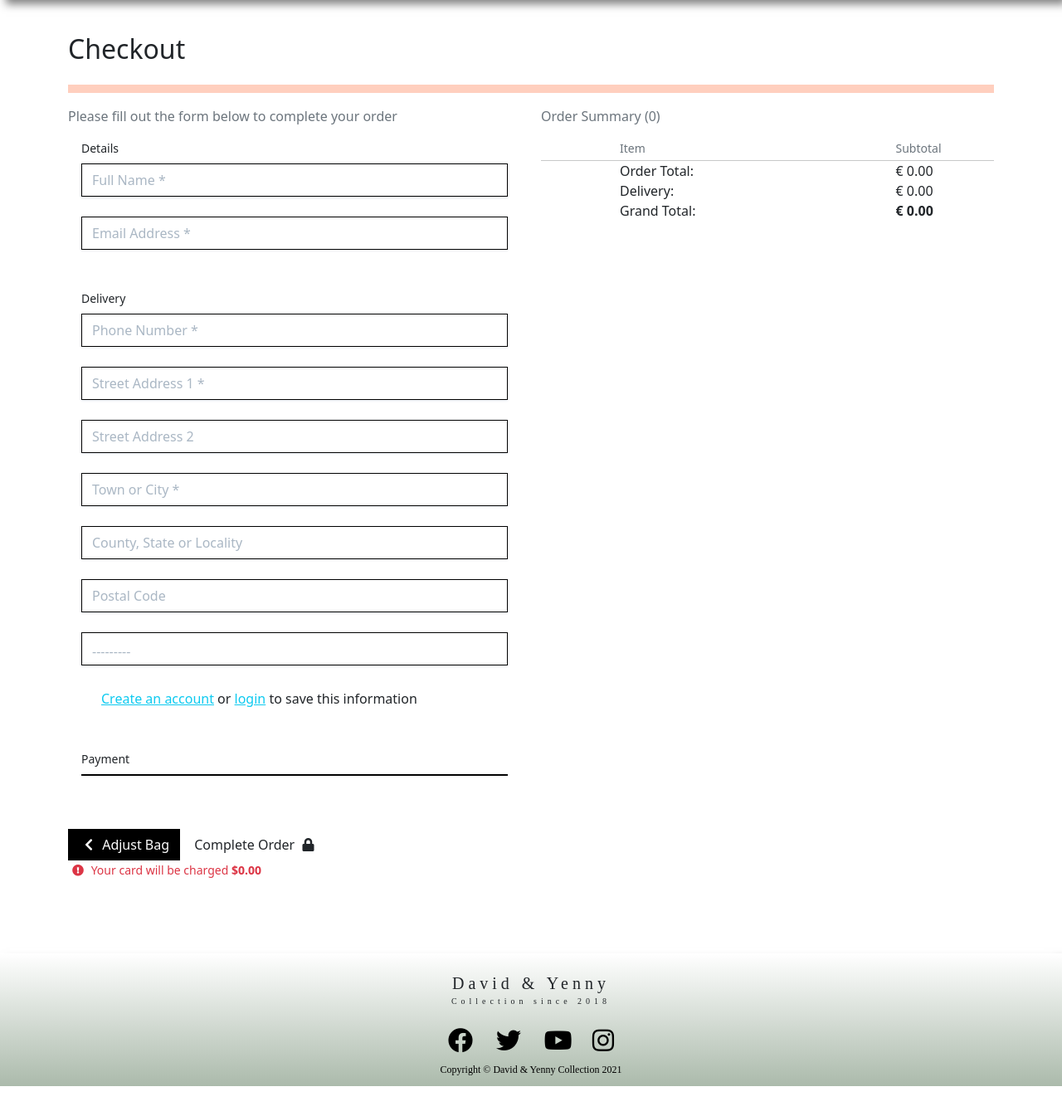
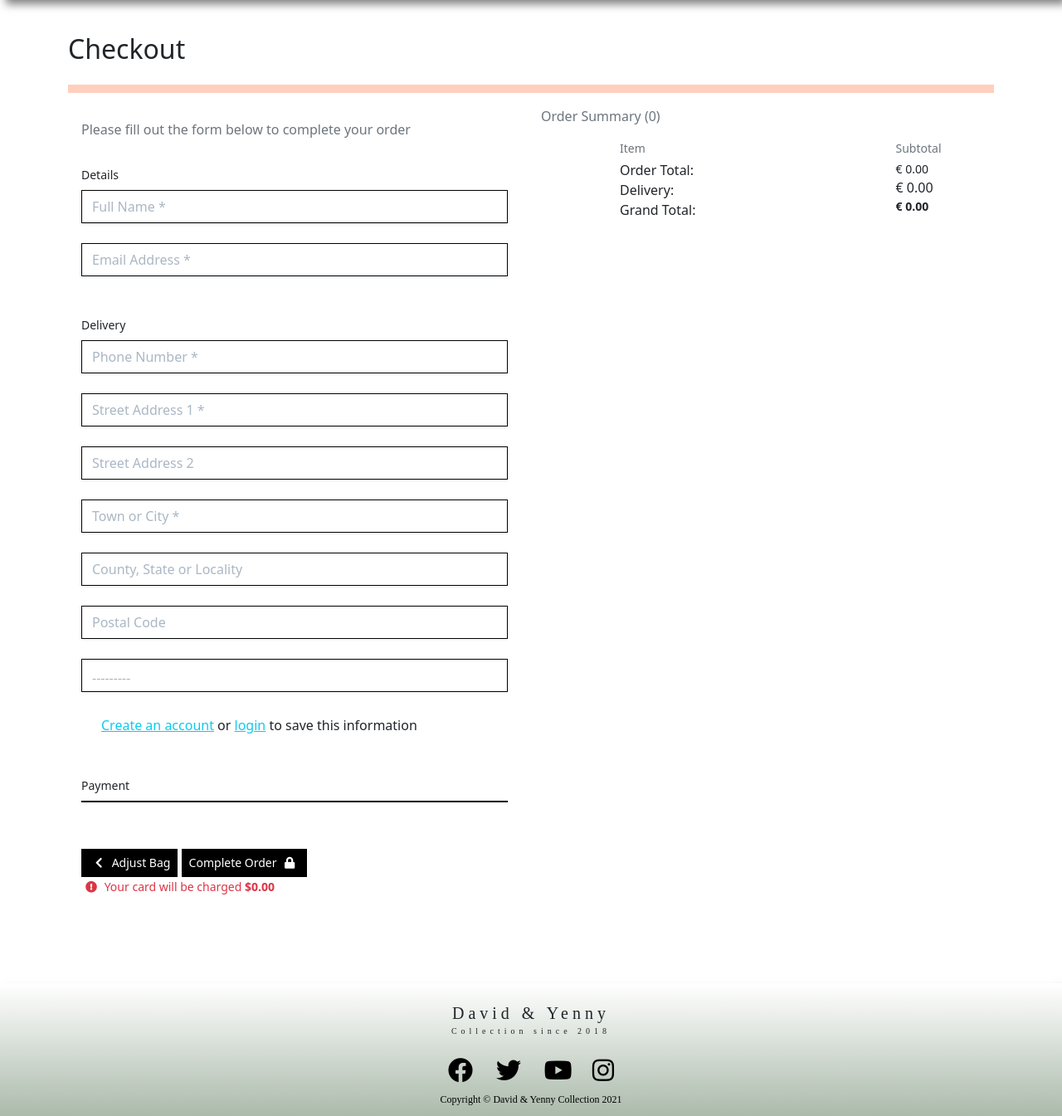
Before and after one commit to jas-sin82/d-y-collection-milestone-4, a Django app: template checkout/templates/checkout/checkout.html in a window 1280 px wide. Shown: the part 160-1505 px from the top of the page at 83% size. Before the commit the page ends 1469 px from the top, so only its background shows below. Run offline with Django 3.2, Linux system fonts and the light colour scheme; the template is opened without the code that fills it: values that come from a table or form of the project are taken from there, others are empty; some libraries are stand-ins or nearby versions.

Commit message:
Give final touch to checkout page

```diff
--- a/checkout/static/checkout/css/checkout.css
+++ b/checkout/static/checkout/css/checkout.css
@@ -101,3 +101,10 @@ select:invalid,
 select option[value=""] {
     color: #aab7c4 !important;
 }
+
+@media (max-width:600px){
+.payment-input{
+  margin-top:-20px;
+}
+
+}
--- a/checkout/templates/checkout/checkout.html
+++ b/checkout/templates/checkout/checkout.html
@@ -30,17 +30,17 @@
             </div>
             {% for item in bag_items %}
             <div class="row">
-                <div class="col-2 mb-1">
+                <div class="col-2 mb-1 check-out-image ">
                     <a href="{% url 'product_detail' item.product.id %}">
                         {% if item.product.image_a %}
-                        <img class="w-100" src="{{ item.product.image_a.url }}" alt="{{ product.name }}">
+                        <img class=" w-100" src="{{ item.product.image_a.url }}" alt="{{ product.name }}">
                         {% else %}
                         <img class="w-100" src="{{ MEDIA_URL }}noimage.png" alt="{{ product.name }}">
                         {% endif %}
                     </a>
                 </div>
                 <div class="col-7">
-                    <p class="my-0"><strong>{{ item.product.name }}</strong></p>
+                    <p class="my-0 small"><strong>{{ item.product.name }}</strong></p>
                     <p class="my-0 small">Size: {% if item.product.size %}{{ item.size|upper }}{% else %}N/A{% endif %}
                     </p>
                     <p class="my-0 small text-muted">Qty: {{ item.quantity }}</p>
@@ -48,9 +48,13 @@
                 <div class="col-3 text-right">
                     <p class="my-0 small text-muted">€ {{ item.product.price | calc_subtotal:item.quantity }}</p>
                 </div>
+                {% if forloop.counter|divisibleby:1 %}
+                <div class="col-12 d-sm-block mb-1">
+                    <hr>
+                </div>
+                {% endif %}
             </div>
             {% endfor %}
-            <hr class="my-0">
             <div class="row text-black text-right">
                 <div class="col-7 offset-2">
                     <p class="my-0">Order Total:</p>
@@ -58,15 +62,15 @@
                     <p class="my-0">Grand Total:</p>
                 </div>
                 <div class="col-3">
-                    <p class="my-0">€ {{ total | floatformat:2 }}</p>
+                    <p class="my-0 small">€ {{ total | floatformat:2 }}</p>
                     <p class="my-0">€ {{ delivery | floatformat:2 }}</p>
-                    <p class="my-0"><strong>€ {{ grand_total | floatformat:2 }}</strong></p>
+                    <p class="my-0 small"><strong>€ {{ grand_total | floatformat:2 }}</strong></p>
                 </div>
             </div>
         </div>
         <!--customer personal information form-->
         <div class="col-12 col-lg-6">
-            <p class="text-muted">Please fill out the form below to complete your order</p>
+            <p class="text-muted p-3">Please fill out the form below to complete your order</p>
             <form action="{% url 'checkout' %}" method="POST" id="payment-form">
                 {% csrf_token %}
                 <fieldset class="rounded px-3 mb-5">
@@ -85,7 +89,7 @@
                     {{ order_form.country | as_crispy_field }}<br>
                     <div class="form-check form-check-inline float-right mt-1 mr-0">
                         {% if user.is_authenticated %}
-                        <label class="form-check-label" for="id-save-info">Save this delivery information to my
+                        <label class="form-check-label small" for="id-save-info">Save this delivery information to my
                             profile</label>
                         <input class="form-check-input ml-2 mr-0" type="checkbox" id="id-save-info" name="save-info"
                             checked>
@@ -97,7 +101,7 @@
                         {% endif %}
                     </div>
                 </fieldset>
-                <fieldset class="px-3">
+                <fieldset class="px-3 payment-input">
                     <legend class="fieldset-label small text-black px-2 w-auto">Payment</legend>
                     <!-- A Stripe card element will go here -->
                     <div class="mb-3" id="card-element"></div>
@@ -108,14 +112,14 @@
                     <input type="hidden" value="{{ client_secret }}" name="client_secret">
                 </fieldset>
 
-                <div class="submit-button text-right mt-5 mb-2">
-                    <a href="{% url 'view_bag' %}" class="btn btn-outline-black rounded-0">
+                <div class="submit-button text-right mt-4 p-3 mb-2">
+                    <a href="{% url 'view_bag' %}" class="btn btn-outline-black btn-sm rounded-0">
                         <span class="icon">
                             <i class="fas fa-chevron-left"></i>
                         </span>
                         <span class="font-weight-bold">Adjust Bag</span>
                     </a>
-                    <button id="submit-button" class="btn btn-black rounded-0">
+                    <button id="submit-button" class="btn btn-outline-black btn-sm rounded-0">
                         <span class="font-weight-bold">Complete Order</span>
                         <span class="icon">
                             <i class="fas fa-lock"></i>
```
